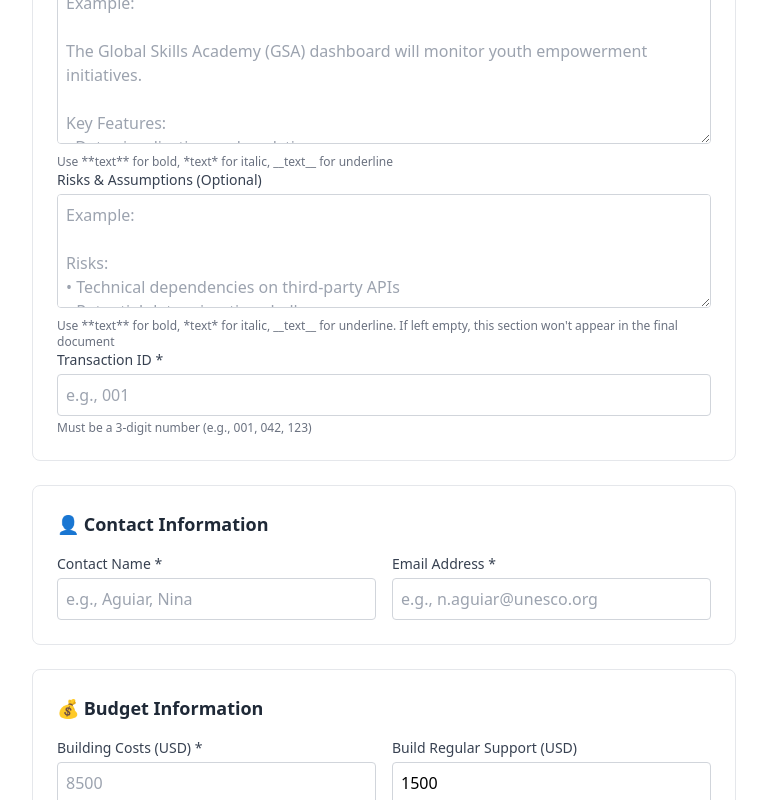
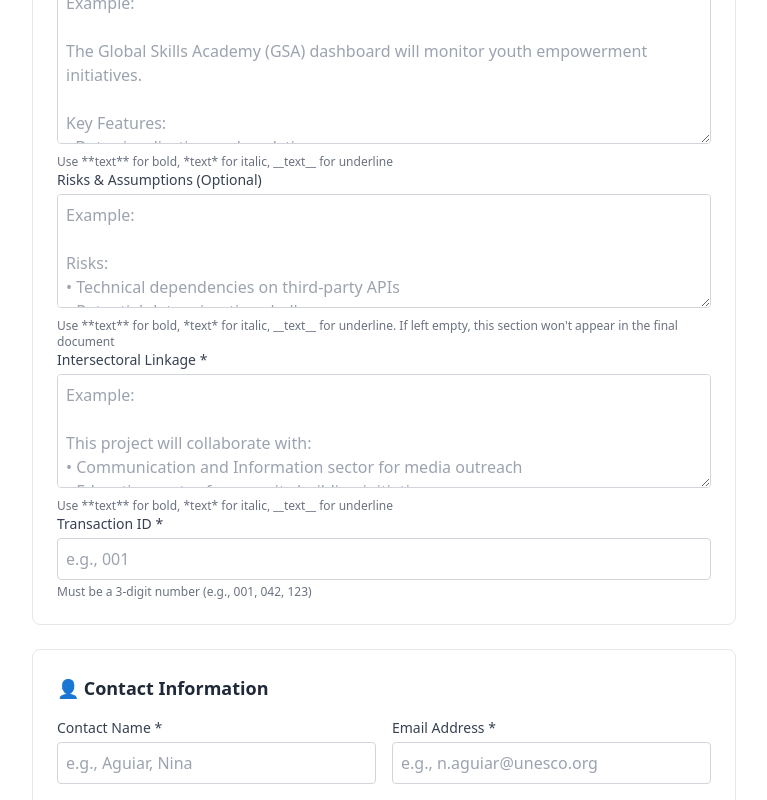
Before and after one commit to unesco-dataai/unesco-project-generator, a React (Create React App) app: page / in a window 1280 px wide. Shown: the part 529-1329 px from the top of the page, without its empty margins (256-1023 px from the left). Built offline with nearby package versions, Linux system fonts and the light colour scheme.

Commit message:
Add mandatory Intersectoral Linkage section to proposal form

```diff
--- a/src/App.js
+++ b/src/App.js
@@ -9,6 +9,7 @@ const UNESCOProjectGenerator = () => {
     targetCompletion: '',
     description: '',
     riskAssumptions: '',
+    intersectoralLinkage: '',
     transactionId: '',
     contactName: '',
     contactEmail: '',
@@ -172,6 +173,18 @@ const UNESCOProjectGenerator = () => {
             </div>
 
             <div>
+              <label className="block text-sm font-medium text-gray-700 mb-1">Intersectoral Linkage *</label>
+              <textarea
+                rows={4}
+                value={formData.intersectoralLinkage}
+                onChange={(e) => handleInputChange('intersectoralLinkage', e.target.value)}
+                className="w-full p-2 border border-gray-300 rounded focus:ring-2 focus:ring-blue-500 focus:border-blue-500"
+                placeholder="Example:&#10;&#10;This project will collaborate with:&#10;• Communication and Information sector for media outreach&#10;• Education sector for capacity building initiatives&#10;• Science sector for data methodology validation&#10;&#10;Expected synergies include shared data resources and joint reporting mechanisms."
+              />
+              <p className="text-xs text-gray-500 mt-1">Use **text** for bold, *text* for italic, __text__ for underline</p>
+            </div>
+
+            <div>
               <label className="block text-sm font-medium text-gray-700 mb-1">Transaction ID *</label>
               <input
                 type="text"
@@ -282,7 +295,7 @@ const UNESCOProjectGenerator = () => {
           <div className="text-center">
             <button
               onClick={generateProposal}
-              disabled={!formData.projectName || !formData.serviceType || !formData.transactionId || formData.transactionId.length !== 3 || !formData.contactName || !formData.contactEmail || !formData.buildingCosts || !formData.runningCosts}
+              disabled={!formData.projectName || !formData.serviceType || !formData.transactionId || formData.transactionId.length !== 3 || !formData.contactName || !formData.contactEmail || !formData.buildingCosts || !formData.runningCosts || !formData.intersectoralLinkage}
               className="bg-blue-600 text-white px-8 py-3 rounded-lg font-semibold hover:bg-blue-700 disabled:bg-gray-400 disabled:cursor-not-allowed transition-colors"
             >
               Generate Project Proposal
@@ -379,16 +392,22 @@ const UNESCOProjectGenerator = () => {
       {/* Section 1b: Risks & Assumptions (conditional) */}
       {formData.riskAssumptions && (
         <div className="mb-4">
-          <div className="text-white p-2 font-semibold text-xs mb-3 rounded" style={{ backgroundColor: '#F5AD18' }}>
-            ⚠️ Risks & Assumptions
-          </div>
-
+          <div className="font-semibold text-blue-700 text-xs mb-1">Risks & Assumptions:</div>
           <div
             className="border border-gray-300 p-2 min-h-12 text-xs rounded whitespace-pre-wrap"
             dangerouslySetInnerHTML={{ __html: renderFormattedText(formData.riskAssumptions) }}
           />
         </div>
       )}
+
+      {/* Section 1c: Intersectoral Linkage */}
+      <div className="mb-4">
+        <div className="font-semibold text-blue-700 text-xs mb-1">Intersectoral Linkage:</div>
+        <div
+          className="border border-gray-300 p-2 min-h-12 text-xs rounded whitespace-pre-wrap"
+          dangerouslySetInnerHTML={{ __html: renderFormattedText(formData.intersectoralLinkage) }}
+        />
+      </div>
 
       {/* Section 2: Contact Information */}
       <div className="mb-4">
```
